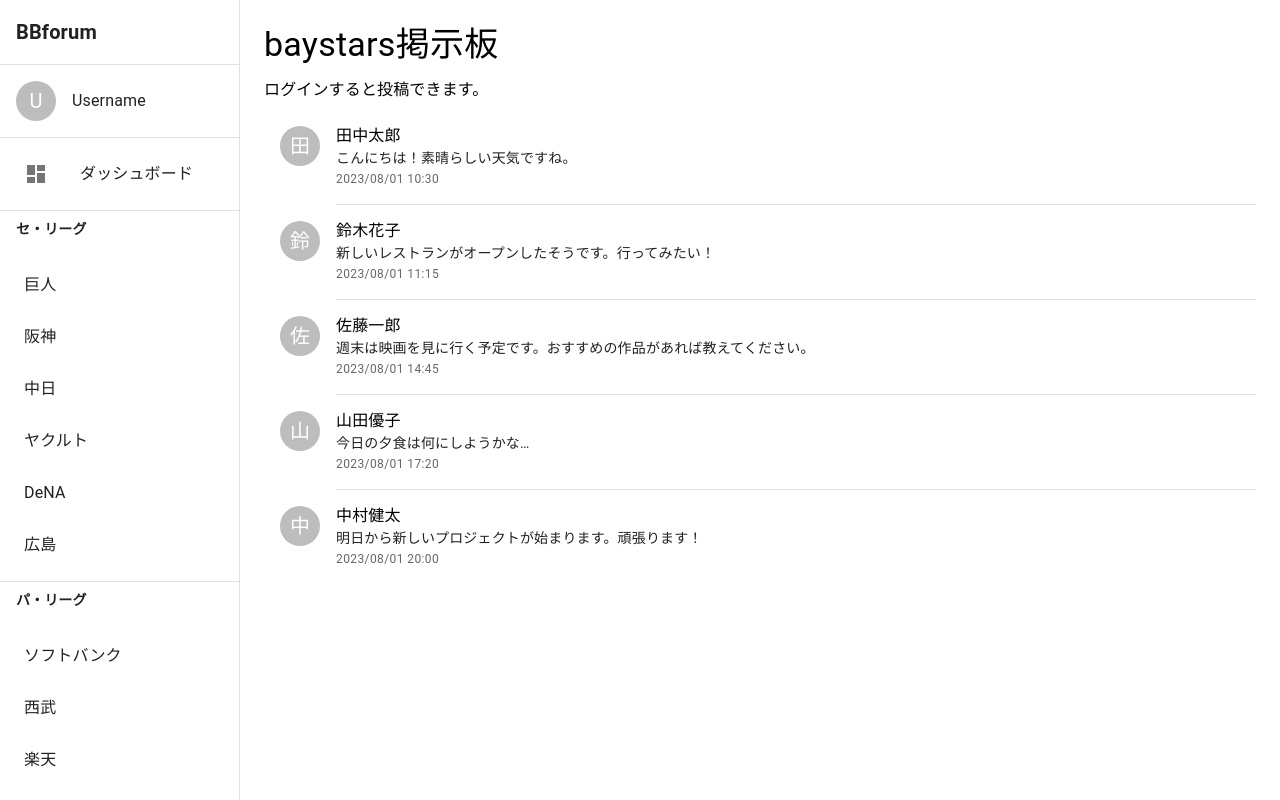
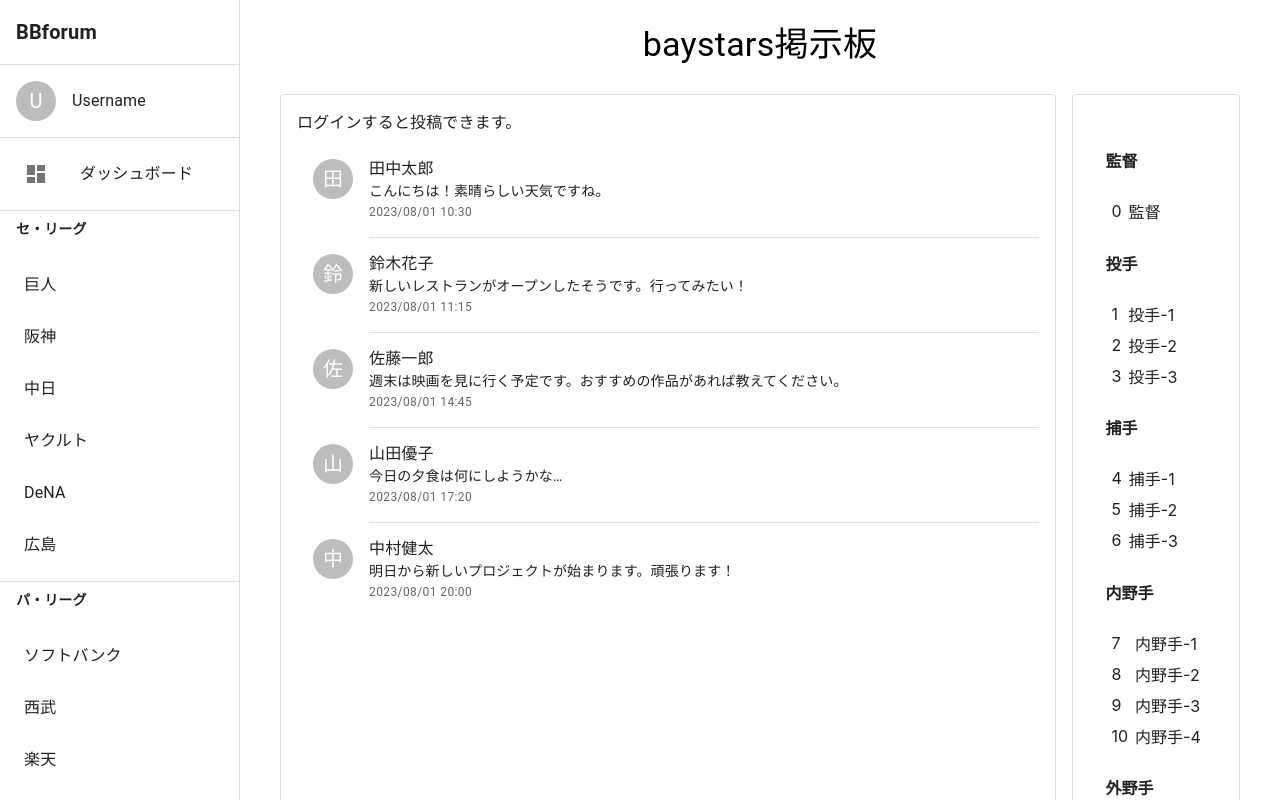
Before and after one commit to TeecaJP/bbforum-front, a React (Create React App) app: page /board/baystars in a window 1280 px wide. Shown: the top 800 px of the page. Built offline with nearby package versions, Linux system fonts and the light colour scheme.

Commit message:
feat: add player list to the right side of the timeline.

```diff
--- a/src/boardPage.js
+++ b/src/boardPage.js
@@ -12,9 +12,12 @@ import {
   ListItemText,
   ListItemAvatar,
   Avatar,
-  Divider
+  Divider,
+  Card,
+  CardContent,
 } from "@mui/material";
 import { format } from "date-fns";
+import { PlayerList } from "./playerList";
 
 // ダミーデータ
 const initialPosts = [
@@ -54,9 +57,11 @@ function BoardPage() {
   );
 
   return (
-    <Box>
-      <Typography variant="h4" gutterBottom>{team}掲示板</Typography>
-
+    <Box width="100%">
+      <Typography align="center" variant="h4" gutterBottom>{team}掲示板</Typography>
+      <Box display="flex" p={2} gap={2}>
+      <Card flexGrow={1} variant="outlined" sx={{ flex: 1 }}>
+        <CardContent>
         {isUserSignIn ? (
           <Box component="form" onSubmit={handleSubmit} mb={4}>
             <TextField
@@ -109,6 +114,14 @@ function BoardPage() {
             </React.Fragment>
           ))}
         </List>
+        </CardContent>
+      </Card>
+      <Card flex={1} variant="outlined" sx={{ flexGrow: 0 }}>
+        <CardContent sx={{ p: 4 }}>
+          <PlayerList />
+        </CardContent>
+      </Card>
+      </Box>
     </Box>
   );
 }
--- /dev/null
+++ b/src/playerList.js
@@ -0,0 +1,49 @@
+// Dummy
+const examplePlayerList = [
+  {id: 0, number: "0", name: "監督", position: "監督"},
+  {id: 1, number: "1", name: "投手-1", position: "投手"},
+  {id: 2, number: "2", name: "投手-2", position: "投手"},
+  {id: 3, number: "3", name: "投手-3", position: "投手"},
+  {id: 4, number: "4", name: "捕手-1", position: "捕手"},
+  {id: 5, number: "5", name: "捕手-2", position: "捕手"},
+  {id: 6, number: "6", name: "捕手-3", position: "捕手"},
+  {id: 7, number: "7", name: "内野手-1", position: "内野手"},
+  {id: 8, number: "8", name: "内野手-2", position: "内野手"},
+  {id: 9, number: "9", name: "内野手-3", position: "内野手"},
+  {id: 10, number: "10", name: "内野手-4", position: "内野手"},
+  {id: 11, number: "11", name: "外野手-1", position: "外野手"},
+  {id: 12, number: "12", name: "外野手-2", position: "外野手"},
+  {id: 13, number: "13", name: "外野手-3", position: "外野手"},
+  {id: 14, number: "14", name: "外野手-4", position: "外野手"},
+];
+
+export function PlayerList() {
+  const groupedPlayers = examplePlayerList.reduce((groups, player) => {
+    const { position } = player;
+    if (!groups[position]) {
+      groups[position] = [];
+    }
+    groups[position].push(player);
+    return groups;
+  }, {});
+
+  return (
+    <div>
+      {Object.keys(groupedPlayers).map(position => (
+        <div key={position}>
+          <h4>{position}</h4>
+          <table cellspacing="5">
+            <tbody>
+              {groupedPlayers[position].map(player => (
+                <tr key={player.id}>
+                  <td>{player.number}</td>
+                  <td>{player.name}</td>
+                </tr>
+              ))}
+            </tbody>
+          </table>
+        </div>
+      ))}
+    </div>
+  );
+}
```
Lines whose indentation alone changed are shown as unchanged.
